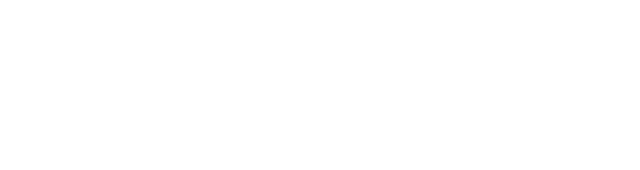
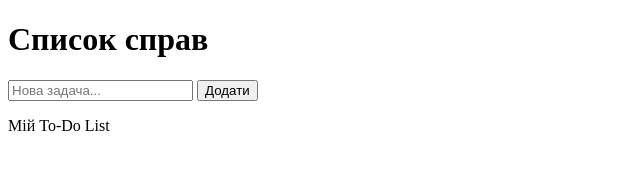
Before and after one commit to sergeykuchmiyov-ui/fetch-api-todo-5, a website: page public/index.html in a window 1280 px wide. Shown: the whole page, without its empty margins (0-640 px from the left). Drawn offline with Linux system fonts and the light colour scheme.

```diff
--- a/public/index.html
+++ b/public/index.html
@@ -7,17 +7,28 @@
    </head>
    <body>
       <header>
+    <h1>Список справ</h1>
 
-      </header>
+</header>
 
-      <main>
+<main>
 
-      </main>
+    <form id="taskForm">
+        <input
+            type="text"
+            id="taskInput"
+            placeholder="Нова задача..."
+        >
 
-      <footer>
+        <button type="submit">Додати</button>
+    </form>
 
-      </footer>
+    <ul id="taskList"></ul>
+</main>
 
-      <script src="script.js"></script>
-   </body>
-   </html>
+<footer>
+    <p>Мій To-Do List</p>
+</footer>
+<script src="script.js"></script
+</body>
+</html>
```
Also changed, not shown: 1 other file.
